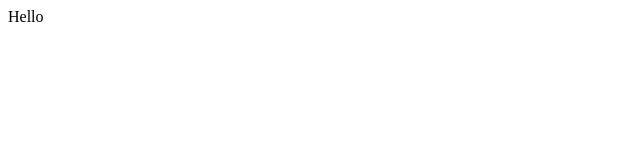
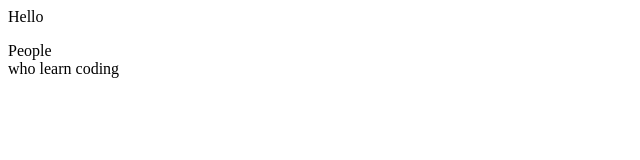
Before and after one commit to abodalmuhisen/first-repo, a plain HTML site: page index.html in a window 1280 px wide. Shown: the whole page, without its empty margins (0-640 px from the left). Drawn offline with Linux system fonts and the light colour scheme.

Commit message:
update index.html

```diff
--- a/index.html
+++ b/index.html
@@ -1 +1,2 @@
 <p>Hello</p>
+<div>People </div>who learn coding<div>
```
Also changed, not shown: 1 other file.
